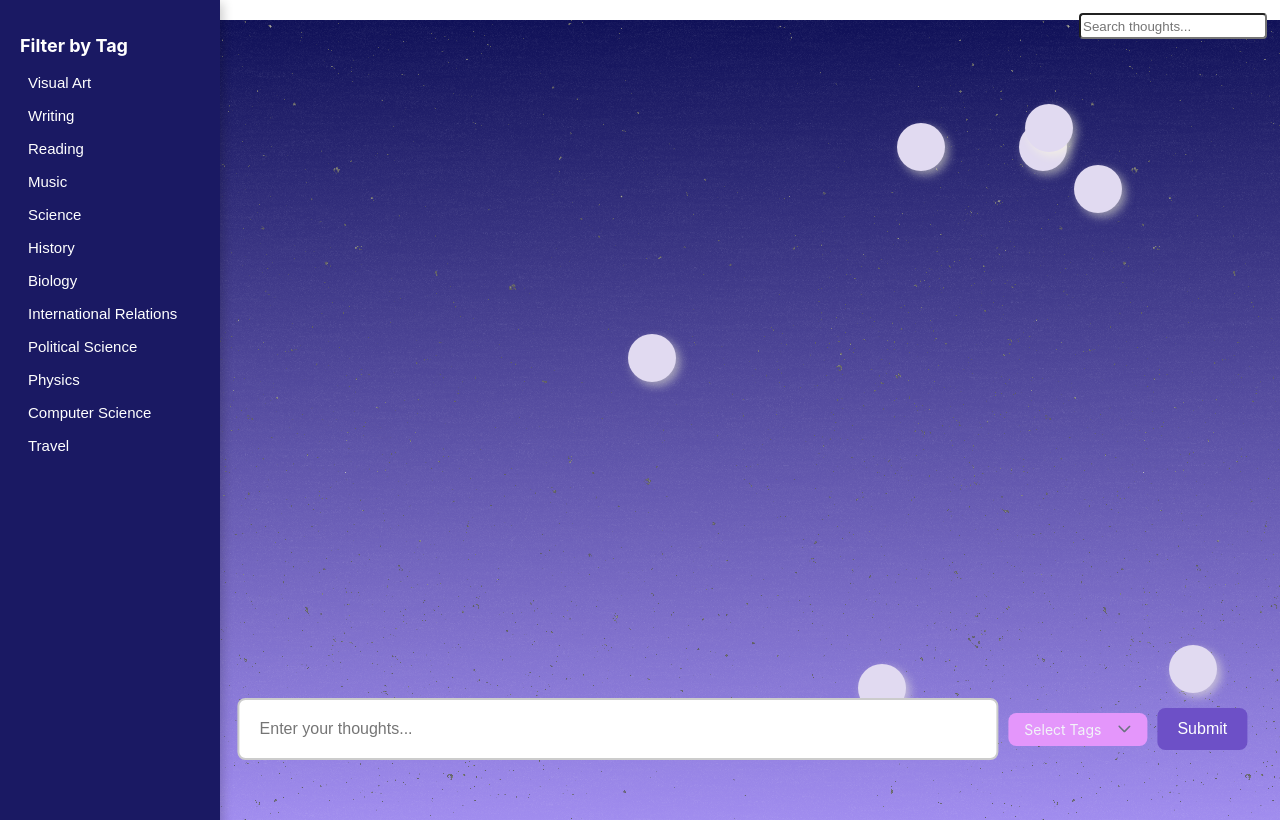
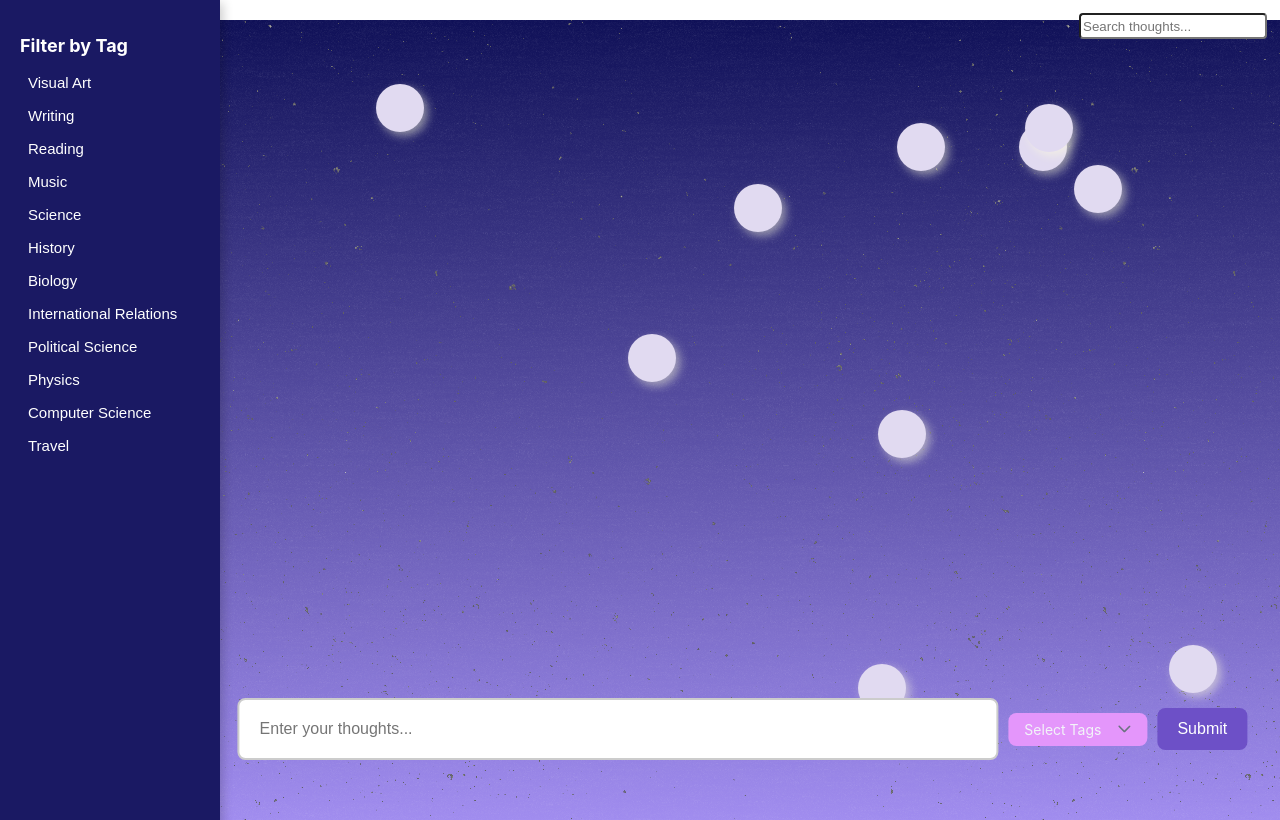
Before and after one commit to lavanyamenon15/IdeationStation, a React (Create React App) app in the folder ideationstation/: page / in a window 1280 px wide. Built offline with nearby package versions, Linux system fonts and the light colour scheme; data requests are answered from the project's data file.

Commit message:
fixed errors

```diff
--- a/ideationstation/database/db.json
+++ b/ideationstation/database/db.json
@@ -100,6 +100,56 @@
       "tag": [
         "Reading"
       ]
+    },
+    {
+      "id": "8",
+      "thought": "roman history is so cool. julius caesar's life story was crazy",
+      "tag": [
+        "History"
+      ]
+    },
+    {
+      "id": "9",
+      "thought": "i want to learn to build clay figurine magnets",
+      "tag": [
+        "Visual Art"
+      ]
+    },
+    {
+      "id": "10",
+      "thought": "korean history is so fascinating, i really want to visit one day",
+      "tag": [
+        "Travel",
+        "History"
+      ]
+    },
+    {
+      "id": "11",
+      "thought": "my substack is long overdue, i should really get back on it",
+      "tag": [
+        "Writing"
+      ]
+    },
+    {
+      "id": "12",
+      "thought": "i want to tap into more russian literary works, maybe start with anna karenina",
+      "tag": [
+        "Reading"
+      ]
+    },
+    {
+      "id": "13",
+      "thought": "i want to read RF Kuang's discography ",
+      "tag": [
+        "Music"
+      ]
+    },
+    {
+      "id": "14",
+      "thought": "hello world why?",
+      "tag": [
+        "Computer Science"
+      ]
     }
   ]
 }
--- a/ideationstation/src/App.js
+++ b/ideationstation/src/App.js
@@ -1,7 +1,7 @@
 import './App.css';
-import FilterTag from './FilterTag';
-import SearchBar from './SearchBar';
-import Stars from './Stars';
+import FilterTag from './FilterTag.js';
+import SearchBar from './SearchBar.js';
+import Stars from './Stars.js';
 
 function App() {
 
```
